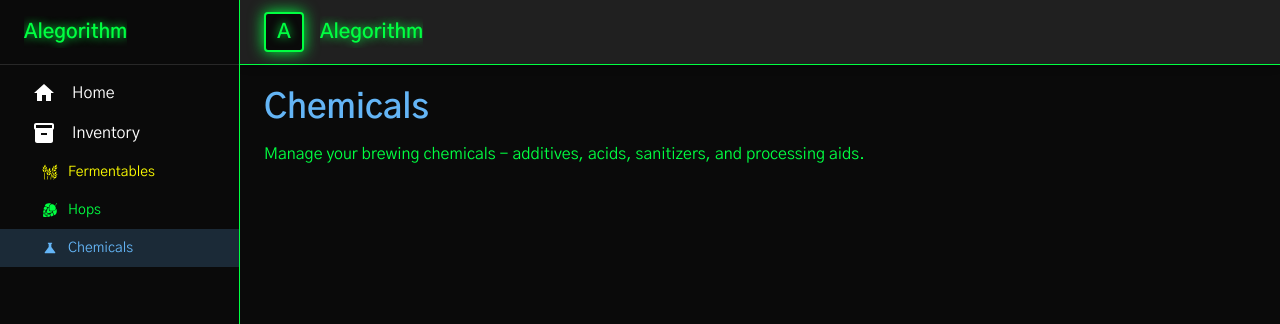
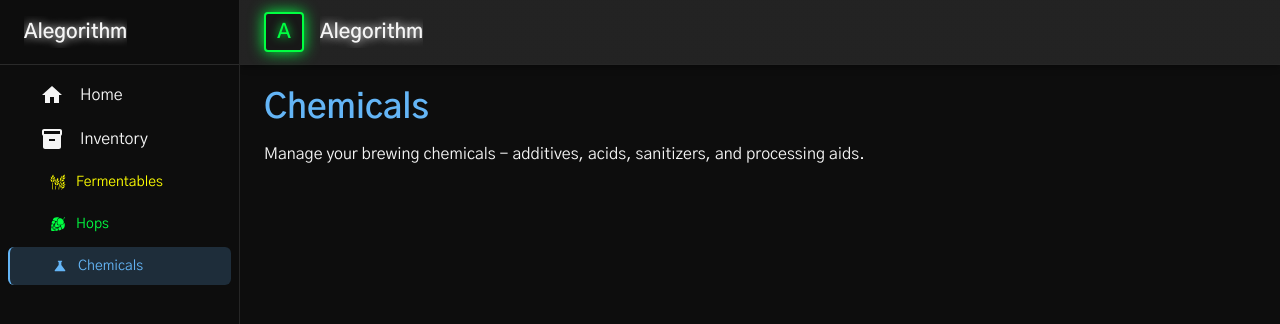
Before and after one commit to itwalton/alegorithm-web, a React (Vite) app: page /inventory/materials in a window 1280 px wide. Shown: the top 324 px of the page. Built offline with nearby package versions, Linux system fonts and the light colour scheme.

Commit message:
add mock charts to inventory overview

```diff
--- a/package.json
+++ b/package.json
@@ -19,7 +19,8 @@
     "@tanstack/router-devtools": "^1.144.0",
     "react": "^19.2.0",
     "react-dom": "^19.2.0",
-    "react-icons": "^5.5.0"
+    "react-icons": "^5.5.0",
+    "recharts": "^3.6.0"
   },
   "devDependencies": {
     "@eslint/js": "^9.39.1",
--- /dev/null
+++ b/src/components/Charts/AromaHopsChart.tsx
@@ -0,0 +1,73 @@
+import { PieChart, Pie, Cell, ResponsiveContainer, Tooltip, Legend } from 'recharts'
+import { Box, Typography, Paper } from '@mui/material'
+import { useTheme } from '@mui/material/styles'
+
+const data = [
+  { name: 'Citra', value: 35, color: '#00ff41' },
+  { name: 'Mosaic', value: 28, color: '#ffff00' },
+  { name: 'Amarillo', value: 20, color: '#64b5f6' },
+  { name: 'Centennial', value: 12, color: '#ff6b6b' },
+  { name: 'Cascade', value: 5, color: '#90caf9' },
+]
+
+export default function AromaHopsChart() {
+  const theme = useTheme()
+
+  const CustomTooltip = ({ active, payload }: any) => {
+    if (active && payload && payload[0]) {
+      return (
+        <Box
+          sx={{
+            backgroundColor: theme.palette.background.paper,
+            border: `1px solid ${theme.palette.divider}`,
+            borderRadius: '6px',
+            p: 1,
+            color: theme.palette.text.primary
+          }}
+        >
+          <Typography variant="body2">
+            {`${payload[0].name}: ${payload[0].value}%`}
+          </Typography>
+        </Box>
+      )
+    }
+    return null
+  }
+
+  return (
+    <Paper sx={{ p: 2, backgroundColor: theme.palette.background.paper, height: '100%' }}>
+      <Typography variant="subtitle1" gutterBottom sx={{ color: theme.palette.primary.main, fontSize: '0.875rem' }}>
+        Aroma Hops Usage
+      </Typography>
+      <Box sx={{ height: 250, width: '100%' }}>
+        <ResponsiveContainer width="100%" height="100%">
+          <PieChart>
+            <Pie
+              data={data}
+              cx="50%"
+              cy="50%"
+              innerRadius={40}
+              outerRadius={80}
+              paddingAngle={2}
+              dataKey="value"
+            >
+              {data.map((entry, index) => (
+                <Cell key={`cell-${index}`} fill={entry.color} />
+              ))}
+            </Pie>
+            <Tooltip content={<CustomTooltip />} />
+            <Legend
+              wrapperStyle={{
+                color: theme.palette.text.secondary,
+                fontSize: '12px'
+              }}
+              formatter={(value: string, entry: any) => (
+                <span style={{ color: entry.color }}>{value}</span>
+              )}
+            />
+          </PieChart>
+        </ResponsiveContainer>
+      </Box>
+    </Paper>
+  )
+}
--- /dev/null
+++ b/src/components/Charts/FermentablesChart.tsx
@@ -0,0 +1,62 @@
+import { LineChart, Line, XAxis, YAxis, CartesianGrid, Tooltip, Legend, ReferenceLine, ResponsiveContainer } from 'recharts'
+import { Box, Typography, Paper } from '@mui/material'
+import { useTheme } from '@mui/material/styles'
+
+const data = [
+  { month: 'Jan', '2-Row Pale': 45, 'Munich': 25, 'Wheat': 15, 'Crystal 60': 8 },
+  { month: 'Feb', '2-Row Pale': 38, 'Munich': 22, 'Wheat': 12, 'Crystal 60': 6 },
+  { month: 'Mar', '2-Row Pale': 42, 'Munich': 28, 'Wheat': 18, 'Crystal 60': 10 },
+  { month: 'Apr', '2-Row Pale': 35, 'Munich': 20, 'Wheat': 14, 'Crystal 60': 7 },
+  { month: 'May', '2-Row Pale': 48, 'Munich': 30, 'Wheat': 20, 'Crystal 60': 12 },
+  { month: 'Jun', '2-Row Pale': 40, 'Munich': 25, 'Wheat': 16, 'Crystal 60': 8 },
+]
+
+const repurchaseLimit = 20 // lbs
+
+export default function FermentablesChart() {
+  const theme = useTheme()
+
+  return (
+    <Paper sx={{ p: 2, backgroundColor: theme.palette.background.paper, height: '100%' }}>
+      <Typography variant="subtitle1" gutterBottom sx={{ color: theme.palette.secondary.main, fontSize: '0.875rem' }}>
+        Fermentables (lbs)
+      </Typography>
+      <Box sx={{ height: 250, width: '100%' }}>
+        <ResponsiveContainer width="100%" height="100%">
+          <LineChart data={data} margin={{ top: 5, right: 30, left: 20, bottom: 5 }}>
+            <CartesianGrid strokeDasharray="3 3" stroke={theme.palette.divider} />
+            <XAxis
+              dataKey="month"
+              tick={{ fill: theme.palette.text.secondary, fontSize: 12 }}
+            />
+            <YAxis
+              tick={{ fill: theme.palette.text.secondary, fontSize: 12 }}
+              label={{ value: 'Pounds', angle: -90, position: 'insideLeft', style: { textAnchor: 'middle', fill: theme.palette.text.secondary } }}
+            />
+            <Tooltip
+              contentStyle={{
+                backgroundColor: theme.palette.background.paper,
+                border: `1px solid ${theme.palette.divider}`,
+                borderRadius: '6px',
+                color: theme.palette.text.primary
+              }}
+            />
+            <Legend
+              wrapperStyle={{ color: theme.palette.text.secondary }}
+            />
+            <ReferenceLine
+              y={repurchaseLimit}
+              stroke={theme.palette.error.main}
+              strokeDasharray="5 5"
+              label={{ value: "Repurchase Limit", position: "insideTopRight", style: { fill: theme.palette.error.main, fontSize: 12 } }}
+            />
+            <Line type="monotone" dataKey="2-Row Pale" stroke={theme.palette.secondary.main} strokeWidth={2} dot={{ fill: theme.palette.secondary.main }} />
+            <Line type="monotone" dataKey="Munich" stroke={theme.palette.primary.main} strokeWidth={2} dot={{ fill: theme.palette.primary.main }} />
+            <Line type="monotone" dataKey="Wheat" stroke={theme.palette.info.main} strokeWidth={2} dot={{ fill: theme.palette.info.main }} />
+            <Line type="monotone" dataKey="Crystal 60" stroke={theme.palette.error.main} strokeWidth={2} dot={{ fill: theme.palette.error.main }} />
+          </LineChart>
+        </ResponsiveContainer>
+      </Box>
+    </Paper>
+  )
+}
--- /dev/null
+++ b/src/components/Charts/WaterChemicalsWarnings.tsx
@@ -0,0 +1,61 @@
+import { Alert, Paper, Typography, Stack, Box } from '@mui/material'
+import { useTheme } from '@mui/material/styles'
+import { MdScience } from 'react-icons/md'
+
+const missingChemicals = [
+  { name: 'Epsom Salt (MgSO4)', severity: 'warning', message: 'Low stock - 2 lbs remaining' },
+  { name: 'Chalk (CaCO3)', severity: 'error', message: 'Out of stock - needed for next brew' },
+  { name: 'Sodium Bicarbonate', severity: 'warning', message: 'Below minimum threshold' },
+  { name: 'Calcium Chloride', severity: 'info', message: 'Consider restocking soon' },
+  { name: 'Lactic Acid', severity: 'error', message: 'Critical - 0.5L remaining' },
+]
+
+export default function WaterChemicalsWarnings() {
+  const theme = useTheme()
+
+  return (
+    <Paper sx={{ p: 2, backgroundColor: theme.palette.background.paper, height: '100%' }}>
+      <Box sx={{ display: 'flex', alignItems: 'center', mb: 1.5 }}>
+        <MdScience style={{ color: theme.palette.info.main, marginRight: 6, fontSize: 18 }} />
+        <Typography variant="subtitle1" sx={{ color: theme.palette.info.main, fontSize: '0.875rem' }}>
+          Chemical Alerts
+        </Typography>
+      </Box>
+      <Stack spacing={1.5}>
+        {missingChemicals.map((chemical, index) => (
+          <Alert
+            key={index}
+            severity={chemical.severity as 'error' | 'warning' | 'info' | 'success'}
+            variant="outlined"
+            sx={{
+              '& .MuiAlert-message': {
+                color: theme.palette.text.primary
+              },
+              backgroundColor: 'transparent',
+              borderColor: chemical.severity === 'error'
+                ? theme.palette.error.main
+                : chemical.severity === 'warning'
+                ? theme.palette.secondary.main
+                : theme.palette.info.main,
+              '& .MuiAlert-icon': {
+                color: chemical.severity === 'error'
+                  ? theme.palette.error.main
+                  : chemical.severity === 'warning'
+                  ? theme.palette.secondary.main
+                  : theme.palette.info.main
+              }
+            }}
+          >
+            <Typography variant="body2" component="span" sx={{ fontWeight: 600 }}>
+              {chemical.name}:
+            </Typography>
+            {' '}
+            <Typography variant="body2" component="span">
+              {chemical.message}
+            </Typography>
+          </Alert>
+        ))}
+      </Stack>
+    </Paper>
+  )
+}
--- a/src/components/Layout/AppLayout.tsx
+++ b/src/components/Layout/AppLayout.tsx
@@ -35,14 +35,6 @@ interface NavItem {
   color?: string
 }
 
-const navItems: NavItem[] = [
-  { label: 'Home', path: '/', icon: <HomeIcon /> },
-  { label: 'Inventory', path: '/inventory', icon: <InventoryIcon /> },
-  { label: 'Fermentables', path: '/inventory/fermentables', icon: <GiWheat />, indent: true, color: '#ffff00' },
-  { label: 'Hops', path: '/inventory/hops', icon: <GiHops />, indent: true, color: '#00ff41' },
-  { label: 'Chemicals', path: '/inventory/materials', icon: <MdScience />, indent: true, color: '#64b5f6' },
-]
-
 interface AppLayoutProps {
   children: ReactNode
 }
@@ -52,6 +44,14 @@ export default function AppLayout({ children }: AppLayoutProps) {
   const theme = useTheme()
   const isMobile = useMediaQuery(theme.breakpoints.down('md'))
   const location = useLocation()
+
+  const navItems: NavItem[] = [
+    { label: 'Home', path: '/', icon: <HomeIcon /> },
+    { label: 'Inventory', path: '/inventory', icon: <InventoryIcon /> },
+    { label: 'Fermentables', path: '/inventory/fermentables', icon: <GiWheat />, indent: true, color: theme.palette.secondary.main },
+    { label: 'Hops', path: '/inventory/hops', icon: <GiHops />, indent: true, color: theme.palette.primary.main },
+    { label: 'Chemicals', path: '/inventory/materials', icon: <MdScience />, indent: true, color: theme.palette.info.main },
+  ]
 
   const handleDrawerToggle = () => {
     setMobileOpen(!mobileOpen)
@@ -147,17 +147,20 @@ export default function AppLayout({ children }: AppLayoutProps) {
               sx={{
                 width: 40,
                 height: 40,
-                backgroundColor: '#0a0a0a',
-                border: '2px solid #00ff41',
+                backgroundColor: theme.palette.background.paper,
+                border: `2px solid ${theme.palette.primary.main}`,
                 borderRadius: 1,
                 display: 'flex',
                 alignItems: 'center',
                 justifyContent: 'center',
                 mr: 2,
-                boxShadow: '0 0 15px #00ff41',
+                boxShadow: `0 0 15px ${theme.palette.primary.main}`,
               }}
             >
-              <Typography variant="h6" sx={{ color: '#00ff41', textShadow: '0 0 10px #00ff41' }}>
+              <Typography variant="h6" sx={{
+                color: theme.palette.primary.main,
+                textShadow: `0 0 10px ${theme.palette.primary.main}`
+              }}>
                 A
               </Typography>
             </Box>
--- a/src/routes/inventory/fermentables.tsx
+++ b/src/routes/inventory/fermentables.tsx
@@ -1,10 +1,13 @@
 import { createFileRoute } from '@tanstack/react-router'
 import { Typography, Box } from '@mui/material'
+import { useTheme } from '@mui/material/styles'
 
 function FermentablesPage() {
+  const theme = useTheme()
+
   return (
     <Box>
-      <Typography variant="h4" gutterBottom sx={{ color: '#ffff00' }}>
+      <Typography variant="h4" gutterBottom sx={{ color: theme.palette.secondary.main }}>
         Fermentables
       </Typography>
       <Typography variant="body1">
--- a/src/routes/inventory/hops.tsx
+++ b/src/routes/inventory/hops.tsx
@@ -1,10 +1,13 @@
 import { createFileRoute } from '@tanstack/react-router'
 import { Typography, Box } from '@mui/material'
+import { useTheme } from '@mui/material/styles'
 
 function HopsPage() {
+  const theme = useTheme()
+
   return (
     <Box>
-      <Typography variant="h4" gutterBottom sx={{ color: '#00ff41' }}>
+      <Typography variant="h4" gutterBottom sx={{ color: theme.palette.primary.main }}>
         Hops
       </Typography>
       <Typography variant="body1">
--- a/src/routes/inventory/materials.tsx
+++ b/src/routes/inventory/materials.tsx
@@ -1,10 +1,13 @@
 import { createFileRoute } from '@tanstack/react-router'
 import { Typography, Box } from '@mui/material'
+import { useTheme } from '@mui/material/styles'
 
 function ChemicalsPage() {
+  const theme = useTheme()
+
   return (
     <Box>
-      <Typography variant="h4" gutterBottom sx={{ color: '#64b5f6' }}>
+      <Typography variant="h4" gutterBottom sx={{ color: theme.palette.info.main }}>
         Chemicals
       </Typography>
       <Typography variant="body1">
--- a/src/theme/theme.ts
+++ b/src/theme/theme.ts
@@ -61,45 +61,52 @@ export const theme = createTheme({
       light: "#ff9999",
       dark: "#cc5555",
     },
+    info: {
+      main: "#64b5f6", // Soft blue
+      light: "#90caf9",
+      dark: "#42a5f5",
+    },
     background: {
-      default: "#0a0a0a",
-      paper: "#1a1a1a",
+      default: "#0d0d0d", // Darker background like Linear
+      paper: "#181818", // Slightly lighter for cards/papers
     },
     text: {
-      primary: "#00ff41",
-      secondary: "#ffff00",
+      primary: "#f5f5f5", // Off-white for readability
+      secondary: "#a8a8a8", // Subtle gray for secondary text
     },
   },
   components: {
     MuiAppBar: {
       styleOverrides: {
         root: {
-          backgroundColor: "#0a0a0a",
-          borderBottom: "1px solid #00ff41",
+          backgroundColor: "#0d0d0d",
+          borderBottom: "1px solid #262626",
+          backdropFilter: "blur(8px)",
         },
       },
     },
     MuiDrawer: {
       styleOverrides: {
         paper: {
-          backgroundColor: "#0a0a0a",
-          borderRight: "1px solid #00ff41",
+          backgroundColor: "#0d0d0d",
+          borderRight: "1px solid #262626",
         },
       },
     },
     MuiListItemButton: {
       styleOverrides: {
         root: {
-          color: "#ffffff",
+          color: "#f5f5f5",
+          borderRadius: "6px",
+          margin: "2px 8px",
           "&:hover": {
-            backgroundColor: "rgba(0, 255, 65, 0.1)",
-            color: "#00ff41",
+            backgroundColor: "#262626",
           },
           "&.Mui-selected": {
-            backgroundColor: "rgba(0, 255, 65, 0.2)",
-            color: "#00ff41",
+            backgroundColor: "#1a1a1a",
+            borderLeft: "2px solid",
             "&:hover": {
-              backgroundColor: "rgba(0, 255, 65, 0.3)",
+              backgroundColor: "#262626",
             },
           },
         },
```
Also changed, not shown: src/components/Inventory/Inventory.page.tsx (+16 -3 lines), 1 other file (tests, documents, lock files or other folders).
